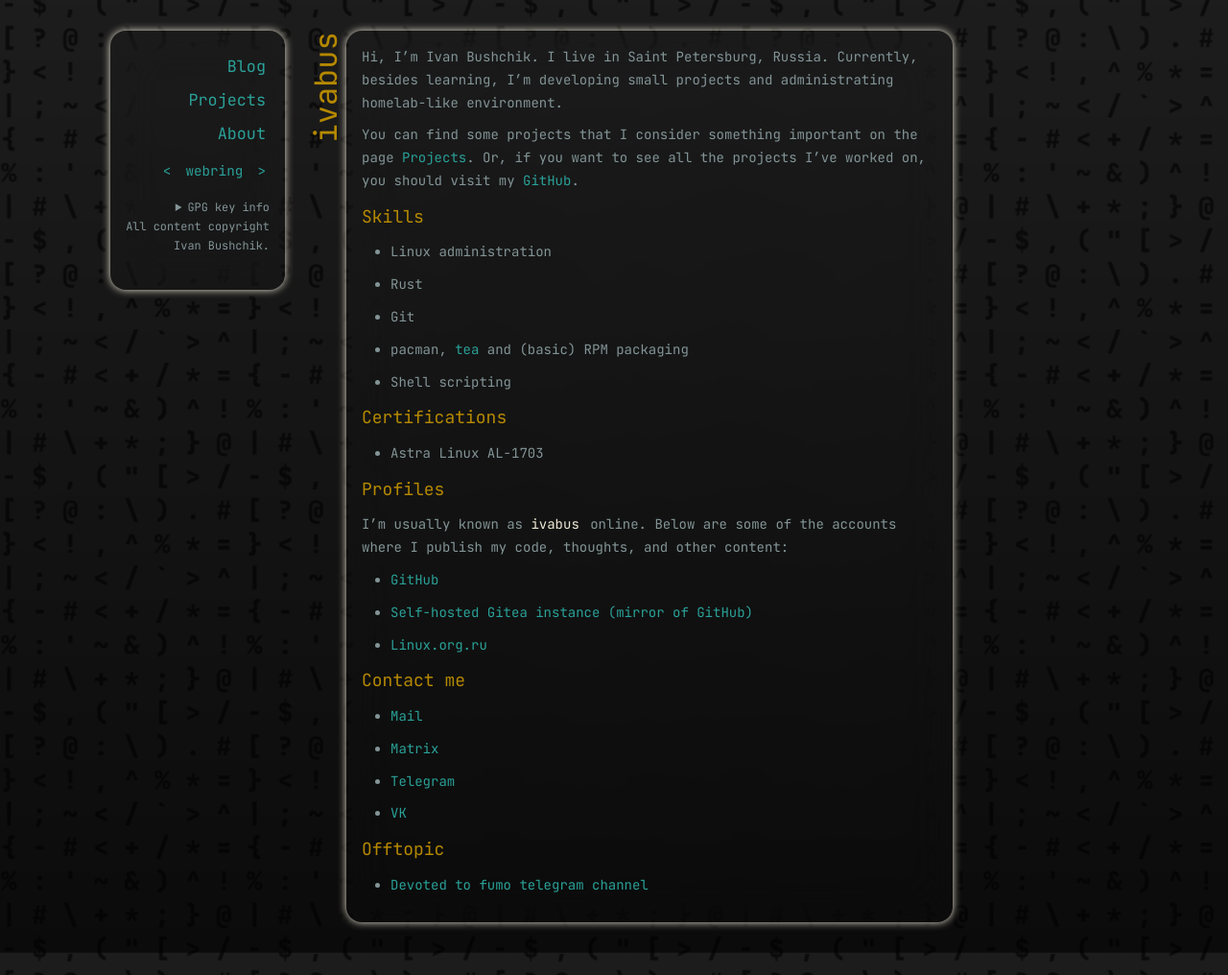
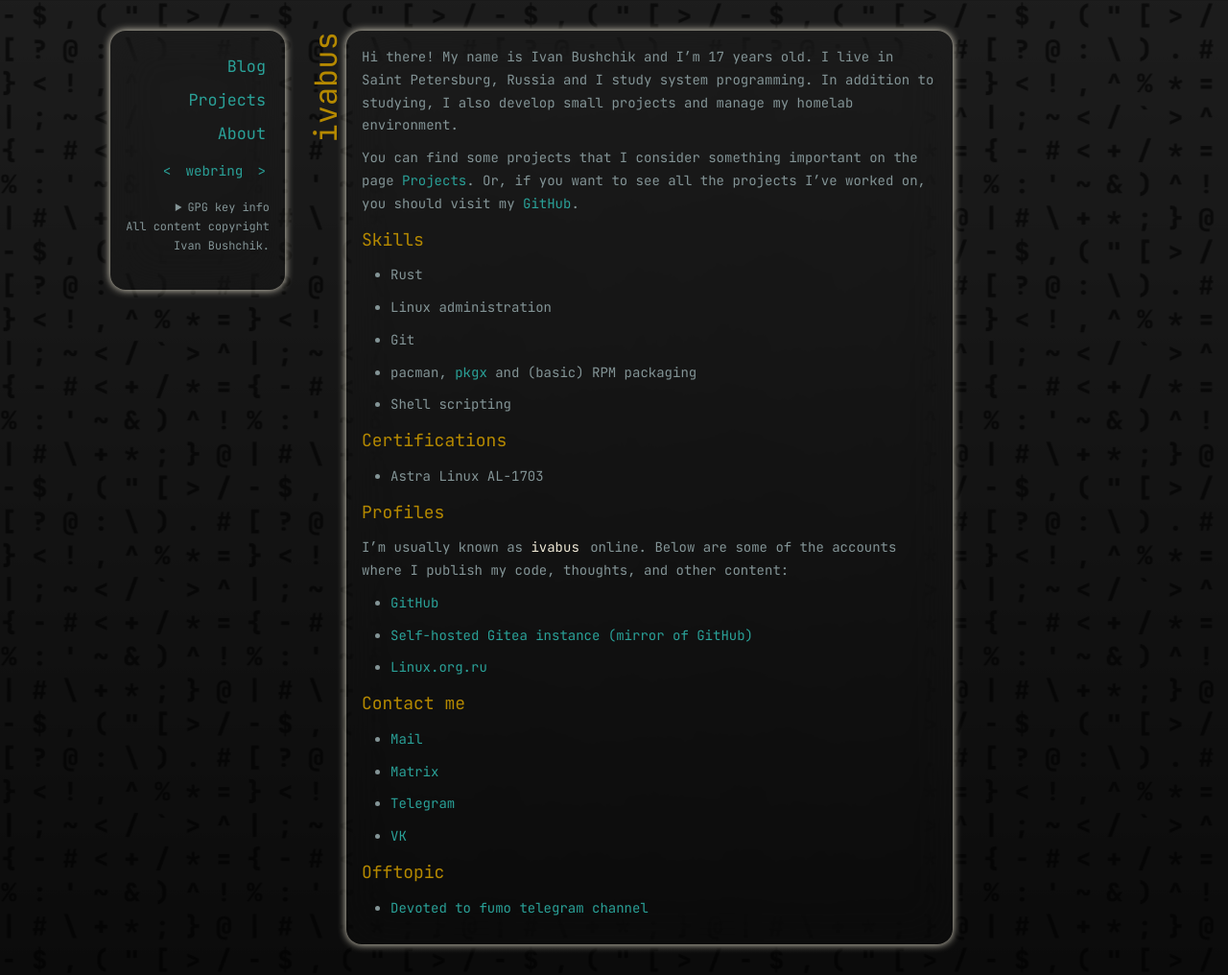
Before and after one commit to ivabus/ivabus.github.io, a Jekyll site: the page built from about.md, in a window 1280 px wide. Shown: the whole page at 96% size. Built offline with Jekyll 4.4.1, drawn with Linux system fonts in a browser that asks for light colours.

Commit message:
Update information about me and my projects
Signed-off-by: Ivan Bushchik <ivabus@ivabus.dev>

```diff
--- a/about.md
+++ b/about.md
@@ -9,10 +9,10 @@ toc: true
 
 ## Skills
 
+- Rust
 - Linux administration
-- Rust
 - Git
-- pacman, [tea](https://tea.xyz) and (basic) RPM packaging
+- pacman, [pkgx](https://pkgx.sh) and (basic) RPM packaging
 - Shell scripting
 
 ## Certifications
--- a/abouttext.md
+++ b/abouttext.md
@@ -1,4 +1,4 @@
 
-Hi, I'm Ivan Bushchik. I live in Saint Petersburg, Russia. Currently, besides learning, I'm developing small projects and administrating homelab-like environment.
+Hi there! My name is Ivan Bushchik and I'm 17 years old. I live in Saint Petersburg, Russia and I study system programming. In addition to studying, I also develop small projects and manage my homelab environment.
 
 You can find some projects that I consider something important on the page [Projects](/projects). Or, if you want to see all the projects I've worked on, you should visit my [GitHub](https://github.com/ivabus).
```
Also changed, not shown: _projects/005-urouter-aliurl.md (added, +17 -0 lines), _projects/005-urouter.md (deleted, +0 -13 lines), _projects/003-bf3d.md (deleted).
